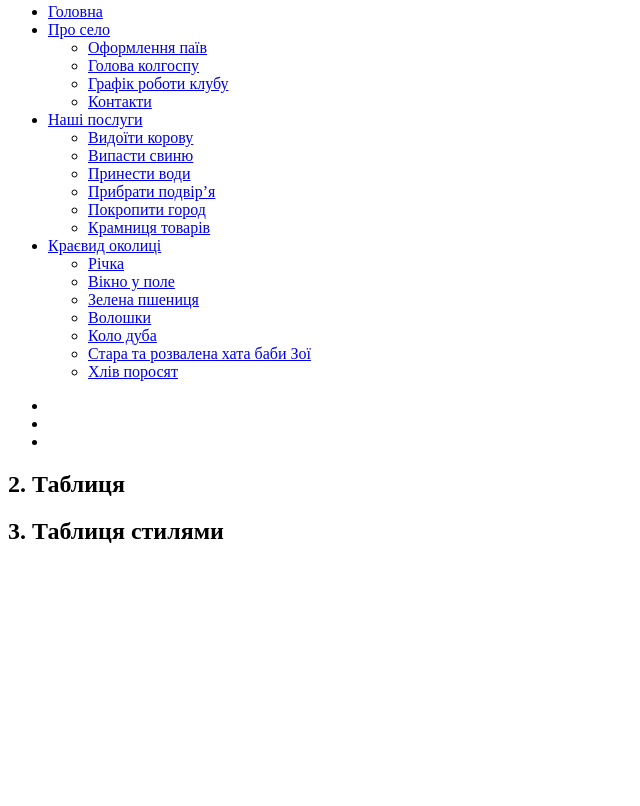
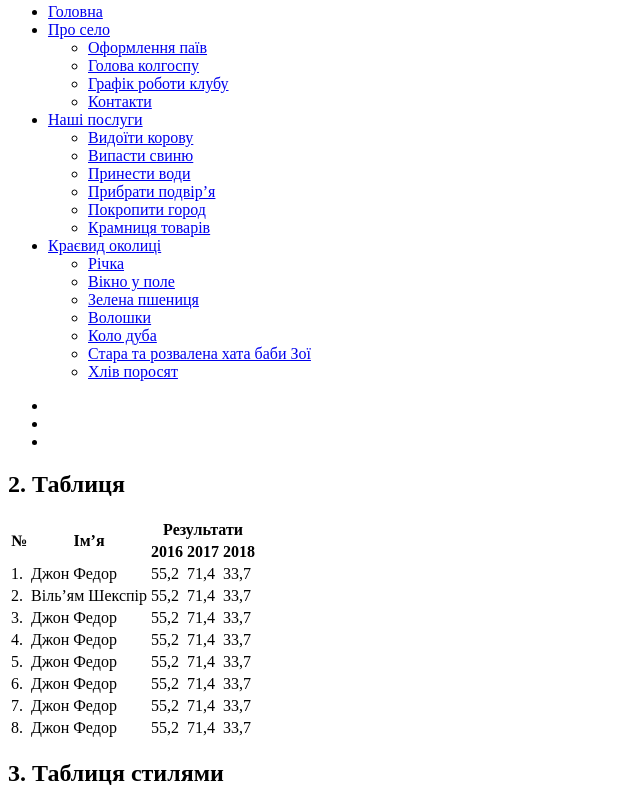
Before and after one commit to drDramen/table-1, a plain HTML site: page index.html in a window 1280 px wide. Shown: the part 762-1568 px from the top of the page, without its empty margins (0-640 px from the left). Before the commit the page ends 1327 px from the top, so only its background shows below. Drawn offline with Linux system fonts and the light colour scheme.

Commit message:
The markup of the second section is finished.

```diff
--- a/index.html
+++ b/index.html
@@ -10,7 +10,7 @@
 
 <body>
 
-    <section>
+    <section class="navigations">
         <h2>1. Навігація</h2>
         <div class="menu-1">
             <ul class="menu">
@@ -132,11 +132,83 @@
         </div>
     </section>
 
-    <section>
+    <section class="table">
         <h2>2. Таблиця</h2>
+        <table>
+            <thead>
+                <tr>
+                    <th rowspan="2">№</th>
+                    <th rowspan="2">Ім’я</th>
+                    <th colspan="3">Результати</th>
+                </tr>
+                <tr>
+                    <th>2016</th>
+                    <th>2017</th>
+                    <th>2018</th>
+                </tr>
+            </thead>
+            <tbody>
+                <tr>
+                    <td>1.</td>
+                    <td>Джон Федор</td>
+                    <td>55,2</td>
+                    <td>71,4</td>
+                    <td>33,7</td>
+                </tr>
+                <tr>
+                    <td>2.</td>
+                    <td>Віль’ям Шекспір</td>
+                    <td>55,2</td>
+                    <td>71,4</td>
+                    <td>33,7</td>
+                </tr>
+                <tr>
+                    <td>3.</td>
+                    <td>Джон Федор</td>
+                    <td>55,2</td>
+                    <td>71,4</td>
+                    <td>33,7</td>
+                </tr>
+                <tr>
+                    <td>4.</td>
+                    <td>Джон Федор</td>
+                    <td>55,2</td>
+                    <td>71,4</td>
+                    <td>33,7</td>
+                </tr>
+                <tr>
+                    <td>5.</td>
+                    <td>Джон Федор</td>
+                    <td>55,2</td>
+                    <td>71,4</td>
+                    <td>33,7</td>
+                </tr>
+                <tr>
+                    <td>6.</td>
+                    <td>Джон Федор</td>
+                    <td>55,2</td>
+                    <td>71,4</td>
+                    <td>33,7</td>
+                </tr>
+                <tr>
+                    <td>7.</td>
+                    <td>Джон Федор</td>
+                    <td>55,2</td>
+                    <td>71,4</td>
+                    <td>33,7</td>
+                </tr>
+                <tr>
+                    <td>8.</td>
+                    <td>Джон Федор</td>
+                    <td>55,2</td>
+                    <td>71,4</td>
+                    <td>33,7</td>
+                </tr>
+            </tbody>
+        </table>
     </section>
 
-    <section>
+    <section class="table css">
         <h2>3. Таблиця стилями</h2>
     </section>
 </body>
```
